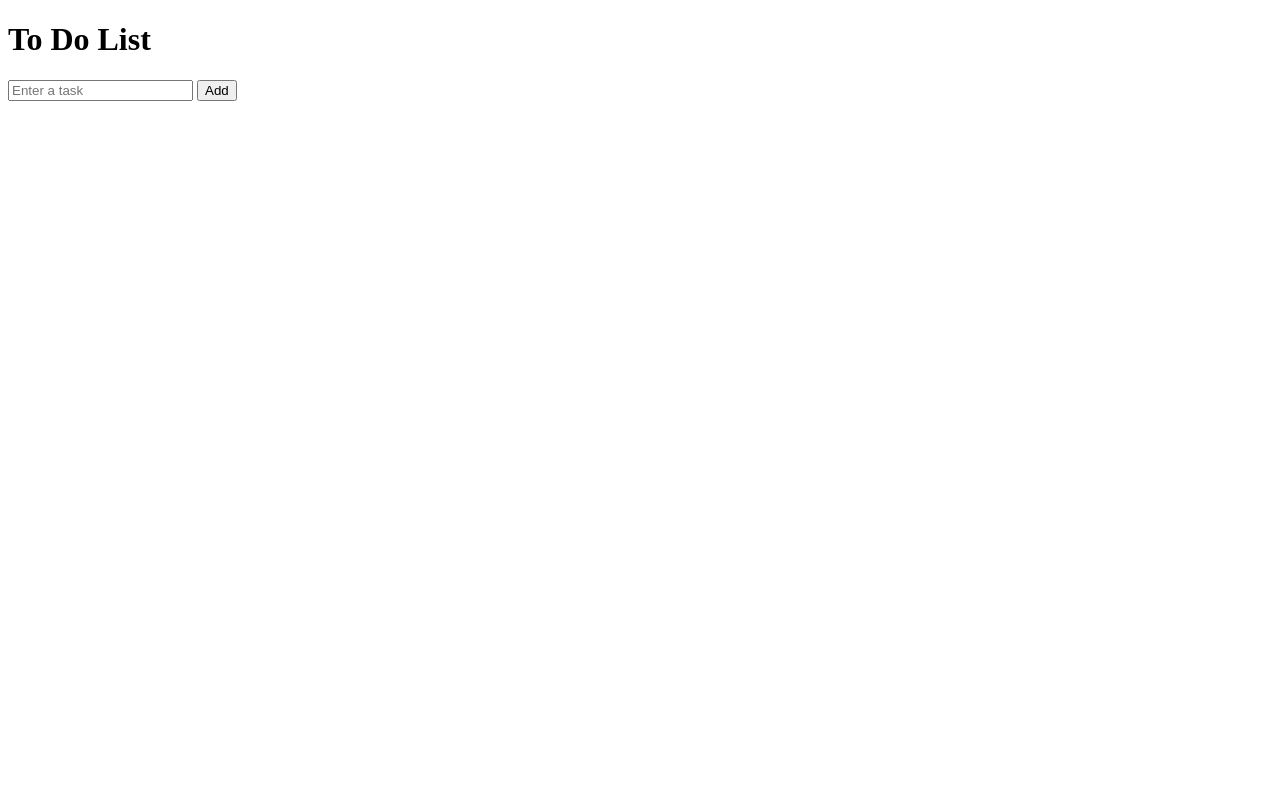
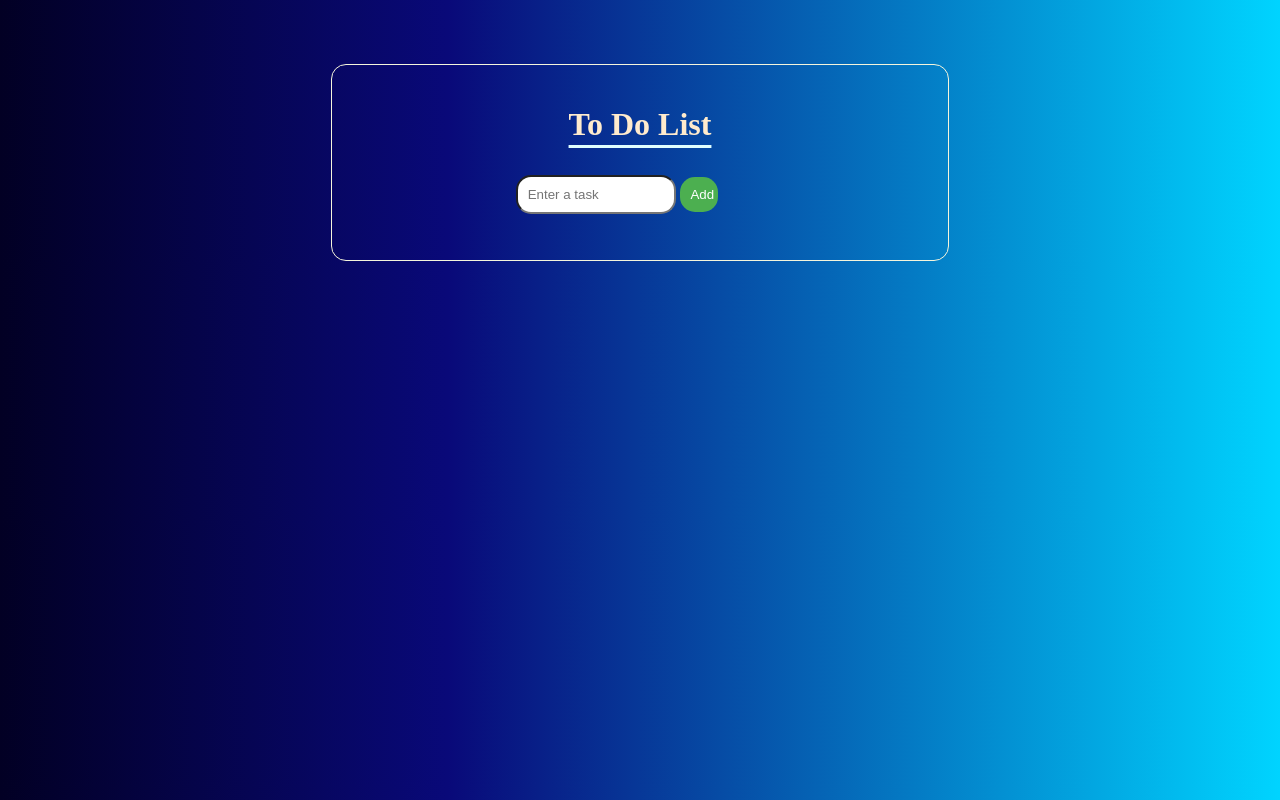
Before and after one commit to aryan-139/javascript-practice, a plain HTML site: page index.html in a window 1280 px wide. Drawn offline with Linux system fonts and the light colour scheme.

Commit message:
final commit

```diff
--- a/index.html
+++ b/index.html
@@ -1,16 +1,19 @@
 <!DOCTYPE html>
 <html lang="en">
 <head>
+    <link rel="stylesheet" href="style.css">
     <meta charset="UTF-8">
     <meta name="viewport" content="width=device-width, initial-scale=1.0">
     <title>To Do List</title>
 </head>
 <body>
-    <h1>To Do List</h1>
-    <input type="text" id="input" placeholder="Enter a task">
-    <button id="add" onclick="addTask()">Add</button>
-    <ul id="tasks">
-    </ul>
+    <div class="container">
+        <h1>To Do List</h1>
+        <input type="text" id="input" placeholder="Enter a task">
+        <button id="add" onclick="addTask()">Add</button>
+        <ul id="tasks">
+        </ul>
+    </div>
 </body>
 <script src="script.js"></script>
 </html>
--- /dev/null
+++ b/style.css
@@ -0,0 +1,58 @@
+body {
+    height: 100%;
+    margin: 0;
+    display: flex;
+
+    background: linear-gradient(90deg, rgba(2,0,36,1) 0%, rgba(9,9,121,1) 35%, rgba(0,212,255,1) 100%);
+}
+
+h1{
+    text-underline-offset: 10px;
+    text-decoration: underline;
+    text-decoration-color: lightcyan;
+    color:blanchedalmond;
+    justify-content: center;
+}
+
+.container{
+    width: 45%;
+    margin: 0 auto;
+    padding: 0 20px;
+    justify-items: center;
+    border: 1px solid black;
+    border-radius: 15px;
+    border-color: beige;
+    padding: 20px;
+    /* box-shadow: 5px 5px 5px 5px #888888; */
+    margin-top: 5%;
+
+}
+
+input {
+    margin: 10px auto;
+    padding: 10px;
+    width: 55%;
+    border-radius: 15px;
+}
+button{
+    padding: 10px;
+    width: 15%;
+    background-color: #4CAF50;
+    color: white;
+    border: none;
+    cursor: pointer;
+    border-radius: 15px;
+}
+button:hover {
+    background-color: #45a049;
+}
+li{
+    color: white;
+    font-size: 1.5rem;
+    list-style: lower-roman;
+}
+span{
+    color: red;
+    font-size: 1.8rem;
+    margin-left: 10px;
+}
```
